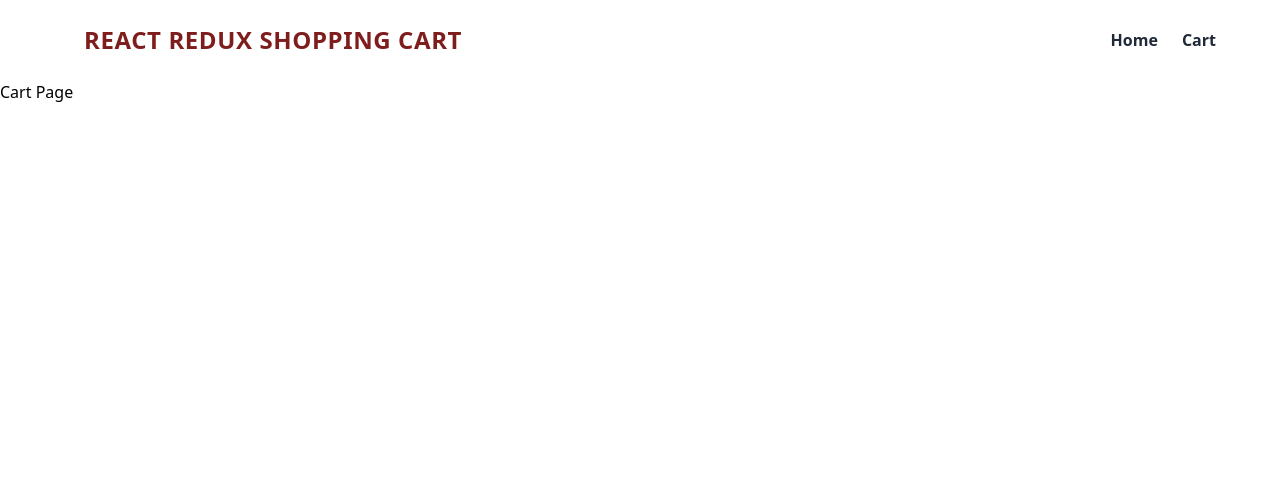
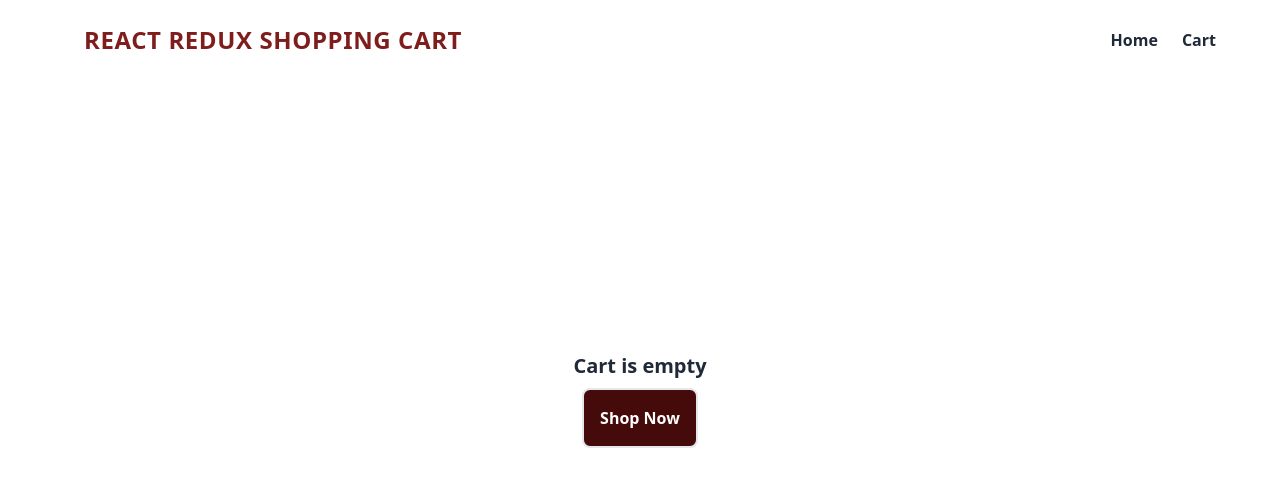
Before and after one commit to aindriu80/fcc-25-react-apps, a React (Vite) app: page /cart in a window 1280 px wide. Shown: the top 486 px of the page. Built offline with nearby package versions, Linux system fonts and the light colour scheme.

Commit message:
Displaying items in cart, quantity, amount

```diff
--- /dev/null
+++ b/src/components/ShoppingCart/Components/CartTile/Index.tsx
@@ -0,0 +1,7 @@
+import React from 'react';
+
+const CartTile = ({ cartItem }) => {
+  return <div>CartTile</div>;
+};
+
+export default CartTile;
--- a/src/components/ShoppingCart/Pages/Cart.tsx
+++ b/src/components/ShoppingCart/Pages/Cart.tsx
@@ -1,16 +1,56 @@
-import { useEffect, useState } from "react";
-import { useSelector } from "react-redux";
+import { useEffect, useState } from 'react';
+import { useSelector } from 'react-redux';
+import { Link } from 'react-router-dom';
+import CartTile from '../Components/CartTile/Index';
 
 const Cart = () => {
-  const [totalCart, setTotalCart] = useState(0)
-  const { cart } = useSelector(state => state)
+  const [totalCart, setTotalCart] = useState(0);
+  const { cart } = useSelector((state) => state);
 
   useEffect(() => {
-    setTotalCart(cart.reduce((acc: any, curr: any) => acc + curr.price, 0))
+    setTotalCart(cart.reduce((acc: any, curr: any) => acc + curr.price, 0));
+  }, [cart]);
+  console.log(cart, totalCart);
+  return (
+    <div>
+      {cart && cart.length ? (
+        <div className="min-h-[80vh] grid md:grid-cols-2 max-w-6xl mx-auto">
+          <div className="flex flex-col justify-center items-center p-3">
+            {cart.map((cartItem) => (
+              <CartTile cartItem={cartItem} />
+            ))}
+          </div>
 
-  }, [cart])
-  console.log(cart, totalCart)
-  return <div>Cart Page</div>;
+          <div>
+            <div className="flex flex-col justify-center items-end p-5 space-y-5 mt-14">
+              <h1 className="font-bold text-lg text-red-800">
+                Your Cart Summary
+              </h1>
+              <p>
+                <span className="text-gray-800">Total Items</span>
+                <span className="">:{cart.length}</span>
+              </p>
+              <p>
+                <span className="text-gray-800">Total Amount</span>
+                <span className="">:{totalCart}</span>
+              </p>
+            </div>
+          </div>
+        </div>
+      ) : (
+        <div className="min-h-[80vh] flex flex-col items-center justify-center">
+          <h1 className="text-gray-800 font-bold text-xl mb-2">
+            Cart is empty
+          </h1>
+          <Link to="/">
+            <button className="bg-red-950 text-white border-2 rounded-lg font-bold p-4">
+              Shop Now
+            </button>
+          </Link>
+        </div>
+      )}
+    </div>
+  );
 };
 
 export default Cart;
--- a/src/components/ShoppingCart/Pages/Home.tsx
+++ b/src/components/ShoppingCart/Pages/Home.tsx
@@ -25,10 +25,10 @@ const Home = () => {
   return (
     <div>
       {loading ? (
-        <div className="min-h-screen w-full flex-justify-center items-center">
+        <div className="fixed top-0 left-0 w-full h-full flex justify-center items-center z-50 bg-gray-200 bg-opacity-75">
           <Circles
-            height={'120'}
-            width={'120'}
+            height={'120px'}
+            width={'120px'}
             color="rgb( 127,29,29 ) visible={true}"
           />
         </div>
```
